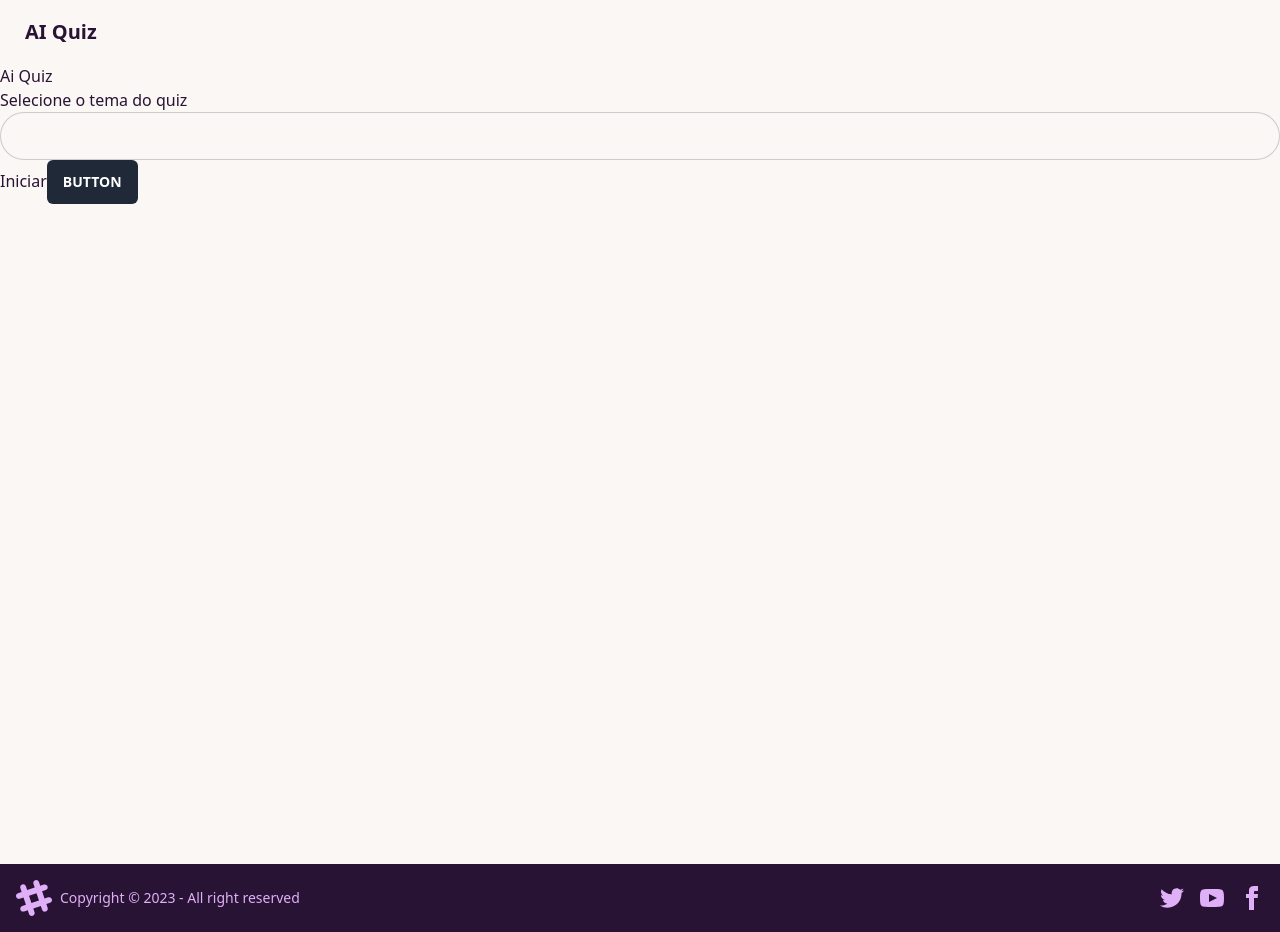
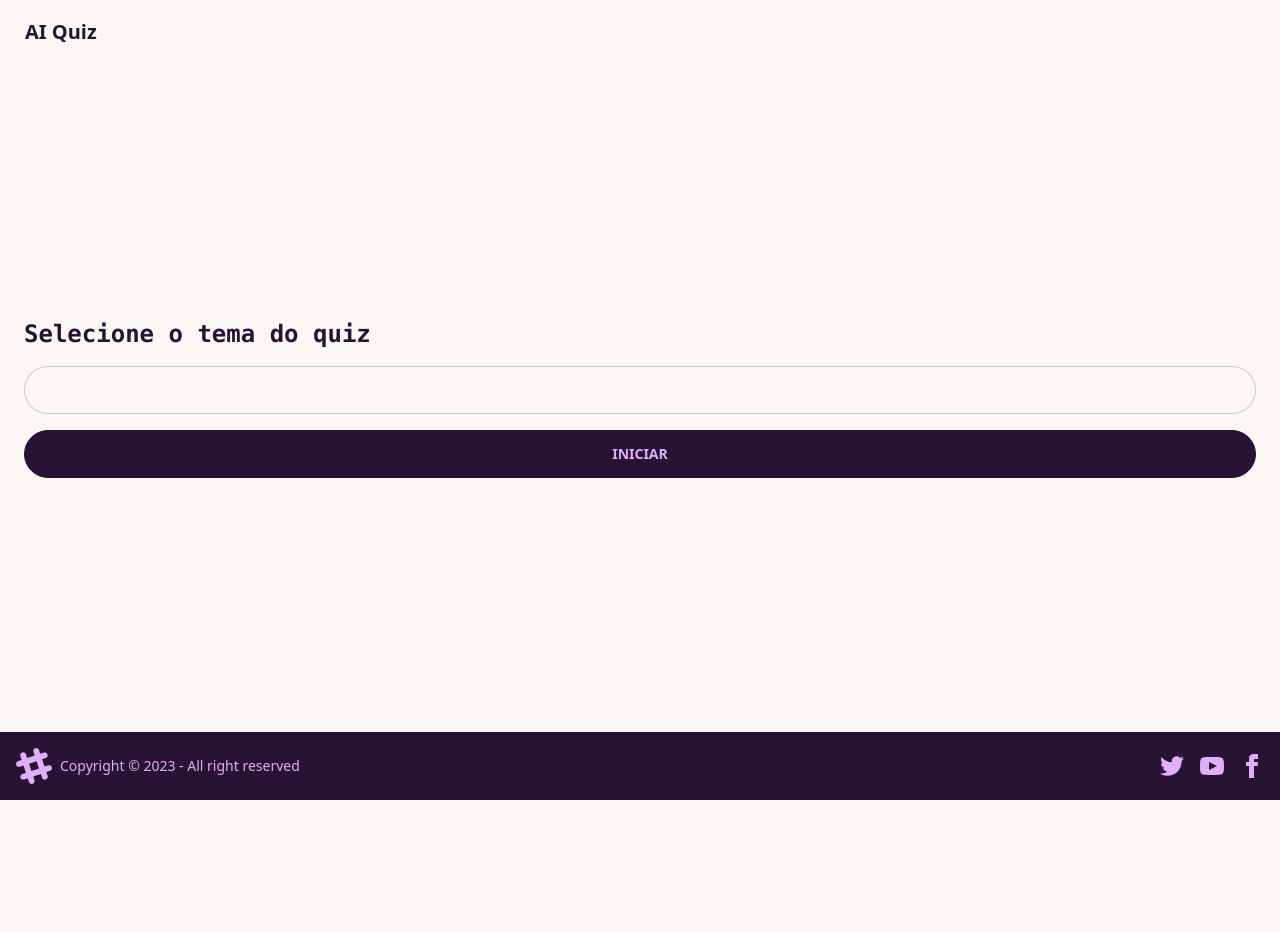
Before and after one commit to vitebo/ai-quiz, a Nuxt app: page / in a window 1280 px wide. After the commit the page ends 800 px from the top, so only its background shows below. Built offline with nearby package versions, Linux system fonts and the light colour scheme.

Commit message:
feat(quiz): add functionality to fetch and display quiz questions based on selected theme

```diff
--- a/pages/index.vue
+++ b/pages/index.vue
@@ -1,16 +1,51 @@
 <script setup lang="ts">
+import Question from '~/domain/question';
+
 const quizTheme = ref<string>("");
+const question = ref<Question>();
+
+interface QuestionResponse {
+  title: string,
+  options: string[],
+  answer: string,
+}
+
+const handleSubmit = async (event: Event) => {
+  event.preventDefault()
+  const { data } = await useFetch<QuestionResponse>('/api/question', {
+    method: 'GET',
+    query: {
+      theme: quizTheme.value
+    }
+  });
+  if (!data) return;
+
+  console.log({ data });
+  const { title, options, answer } = data.value as any;
+  console.log({ title, options, answer });
+
+  question.value = new Question(title, options, answer);
+}
 </script>
 
 <template>
-  <div class="min-h-screen">
-    <h1>Ai Quiz</h1>
+  <div class="container mx-auto flex justify-center align-middle flex-col px-6">
+    <form @submit="handleSubmit">
+      <label class="text-2xl font-mono font-semibold block">Selecione o tema do quiz</label>
+      <InputText class="mt-4 block" name="quiz-theme" v-model="quizTheme" />
+      <button class="btn btn-block mt-4" type="submit">Iniciar</button>
+    </form>
 
-    <form>
-      <label>Selecione o tema do quiz</label>
-      <InputText name="quiz-theme" v-model="quizTheme" />
-      <button type="submit">Iniciar</button>
-      <button class="inline-block cursor-pointer rounded-md bg-gray-800 px-4 py-3 text-center text-sm font-semibold uppercase text-white transition duration-200 ease-in-out hover:bg-gray-900">Button</button>
+    <form v-if="question" class="mt-10">
+      <h2 class="text-xl">{{ question?.title }}</h2>
+      <ul class="mt-6 form-control">
+        <li v-for="option in question?.options" :key="option" class="hover:backdrop-brightness-95">
+          <label class="label cursor-pointer text-lg font-semibold">
+            <input type="radio" name="radio-10" class="radio" />
+            <span class="label-text">{{ option }}l</span>
+          </label>
+        </li>
+      </ul>
     </form>
   </div>
 </template>
```
